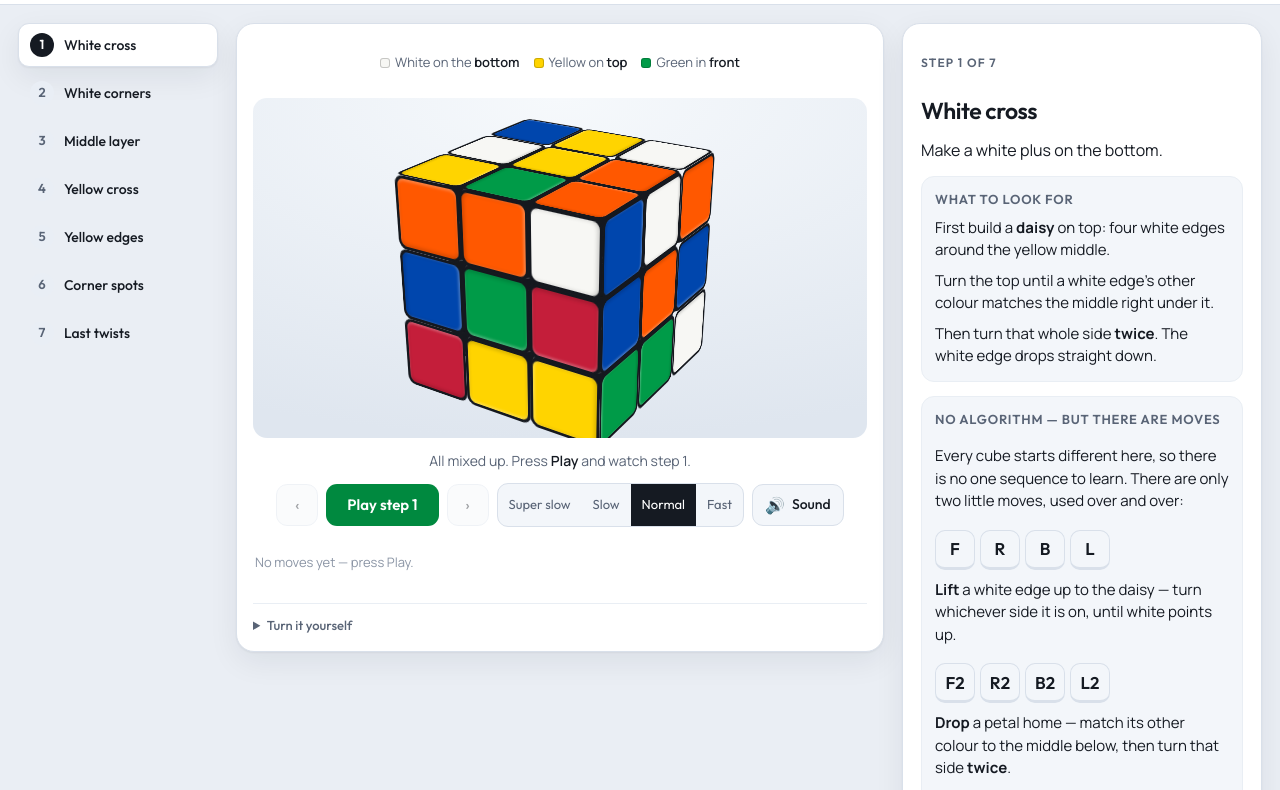
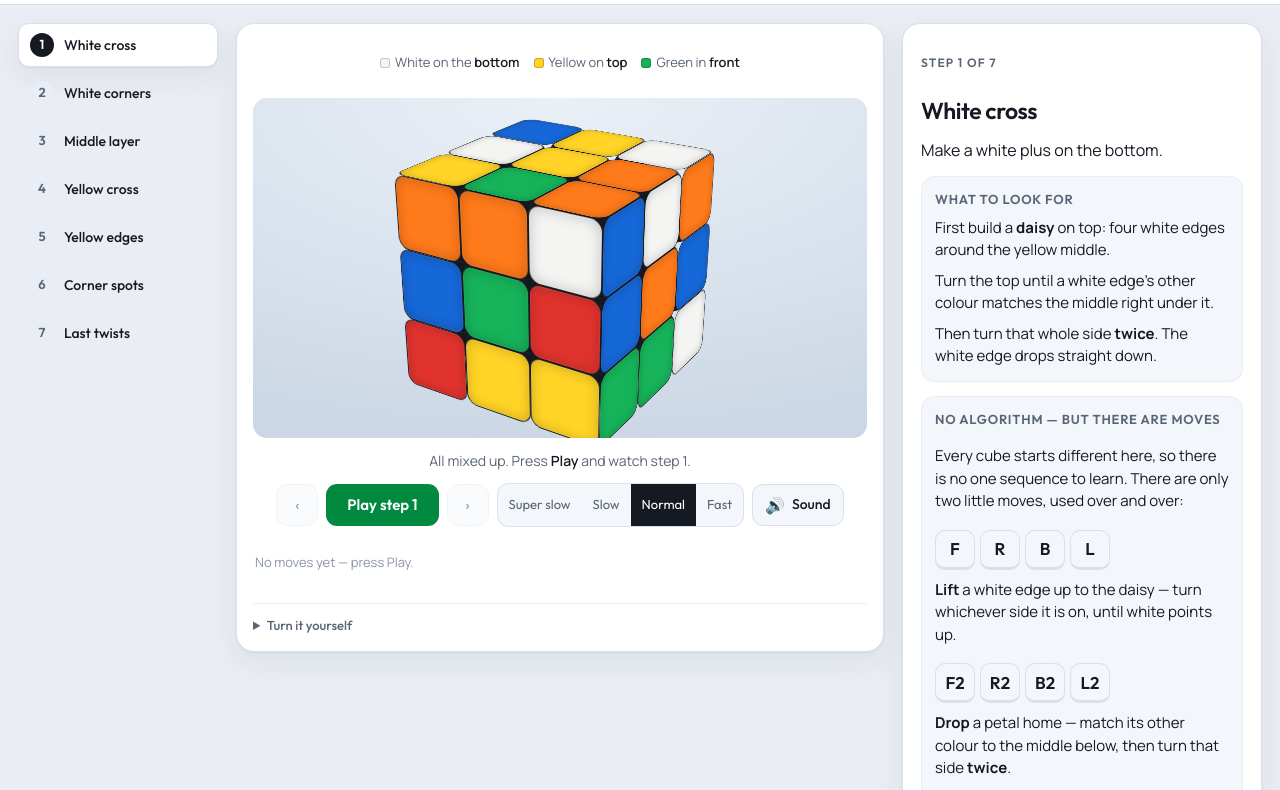
Before and after one commit to kgolokototsi/cube-lab, a plain HTML site: page index.html in a window 1280 px wide. Shown: the part 57-847 px from the top of the page. Drawn offline with Linux system fonts and the light colour scheme.

Commit message:
Make the cube look like a stickerless magnetic speed cube
The colour is now the plastic, not a sticker: it runs to the piece edge
with a thin dark seam, corners are rounded and the finish is matte.
Palette moved to speed-cube plastic, with orange pushed noticeably
lighter so it never reads as red.

The inner shading is symmetric on purpose. A top-lit highlight is a child
of its cubie, so it rotates with the piece - after a few turns you would
have up-facing squares lit from below next to ones lit from above.

Light-theme stage deepened, since white plastic running to the edge would
otherwise wash out against a near-white background. Icons re-rendered to
match.

Co-Authored-By: Claude Opus 5 <noreply@anthropic.com>

```diff
--- a/index.html
+++ b/index.html
@@ -23,9 +23,9 @@
   --line:#d9e0ea; --line-soft:#e9eef4;
   --accent:#00893f; --accent-ink:#ffffff; --accent-soft:rgba(0,137,63,.10);
   --warn:#c41e3a; --warn-soft:rgba(196,30,58,.10);
-  --white:#f7f7f4; --yellow:#ffd400; --green:#009b48; --blue:#0046ad; --red:#c41e3a; --orange:#ff5800;
+  --white:#f4f5f3; --yellow:#ffd426; --green:#16b35a; --blue:#1668d8; --red:#e1332e; --orange:#ff7a1a;
   --void:#15181e;
-  --stage-a:#dfe6ef; --stage-b:#f6f9fc;
+  --stage-a:#ccd7e5; --stage-b:#eaf0f7;
   --shadow:0 1px 2px rgba(20,28,40,.05), 0 10px 30px rgba(20,28,40,.07);
   --font-ui:'Outfit',ui-sans-serif,system-ui,-apple-system,sans-serif;
   --font-body:'Manrope',ui-sans-serif,system-ui,-apple-system,sans-serif;
@@ -139,9 +139,12 @@ button{font:inherit;color:inherit;cursor:pointer}
 .cube{position:absolute;left:50%;top:50%;width:0;height:0;transform-style:preserve-3d}
 .cubie{position:absolute;width:var(--s);height:var(--s);margin-left:calc(var(--s) / -2);margin-top:calc(var(--s) / -2);
   transform-style:preserve-3d}
-.st{position:absolute;inset:0;background:var(--void);border-radius:9px;backface-visibility:hidden}
-.st::after{content:"";position:absolute;inset:3px;border-radius:7px;background:var(--c,var(--void));
-  box-shadow:inset 0 -2px 4px rgba(0,0,0,.18), inset 0 2px 3px rgba(255,255,255,.28)}
+/* stickerless speed cube: the colour IS the plastic, so it runs to the edge with
+   only a thin dark seam. The inner shading is deliberately SYMMETRIC - a top-lit
+   highlight would rotate with the piece and end up lighting squares from below. */
+.st{position:absolute;inset:0;background:var(--void);border-radius:12px;backface-visibility:hidden}
+.st::after{content:"";position:absolute;inset:1px;border-radius:11px;background:var(--c,var(--void));
+  box-shadow:inset 0 0 0 1px rgba(255,255,255,.07), inset 0 0 14px rgba(0,0,0,.22)}
 .caption{margin:0;text-align:center;font-size:14px;color:var(--muted);min-height:21px}
 .caption b{color:var(--ink);font-weight:600}
 
--- a/sw.js
+++ b/sw.js
@@ -1,5 +1,5 @@
 /* Cube Lab service worker - precache everything, then serve from cache first. */
-var CACHE = "cubelab-20260923-1432";
+var CACHE = "cubelab-20260923-1451";
 var ASSETS = ["./","./index.html","./manifest.webmanifest",
               "./icon-180.png","./icon-192.png","./icon-512.png","./icon-512-maskable.png"];
 
```
